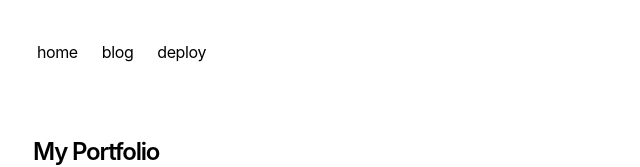
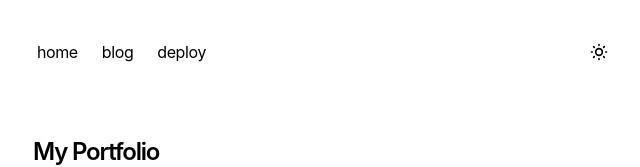
Before and after one commit to dohun31/blog, a Next.js app: page / in a window 1280 px wide. Shown: the top 167 px of the page, without its empty margins (319-959 px from the left). Built offline with nearby package versions, Linux system fonts and the light colour scheme.

Commit message:
refactor: 다크 테마 적용 로직 분리

```diff
--- a/app/components/theme-switcher.tsx
+++ b/app/components/theme-switcher.tsx
@@ -12,22 +12,29 @@
   const [theme, setTheme] = useState<Theme>("light");
 
   useEffect(() => {
-    const currentTheme = localStorage.getItem("theme") as Theme;
-    setTheme(currentTheme);
+    if (!(theme in localStorage)) {
+      const isDark = window.matchMedia("(prefers-color-scheme: dark)").matches;
+      const nextTheme = isDark ? "dark" : "light";
+      applyTheme(nextTheme);
+    }
   }, []);
+
+  const applyTheme = (nextTheme: Theme) => {
+    localStorage.setItem("theme", nextTheme);
+    setTheme(nextTheme);
+
+    if (nextTheme === "dark") {
+      document.documentElement.classList.add("dark");
+    } else {
+      document.documentElement.classList.remove("dark");
+    }
+  };
 
   const handleToggle = () => {
     const currrentTheme = localStorage.getItem("theme") as Theme;
+    const nextTheme = currrentTheme === "dark" ? "light" : "dark";
 
-    if (currrentTheme === "dark") {
-      localStorage.setItem("theme", "light");
-      document.documentElement.classList.remove("dark");
-      setTheme("dark");
-    } else {
-      localStorage.setItem("theme", "dark");
-      document.documentElement.classList.add("dark");
-      setTheme("light");
-    }
+    applyTheme(nextTheme);
   };
 
   return (
```
